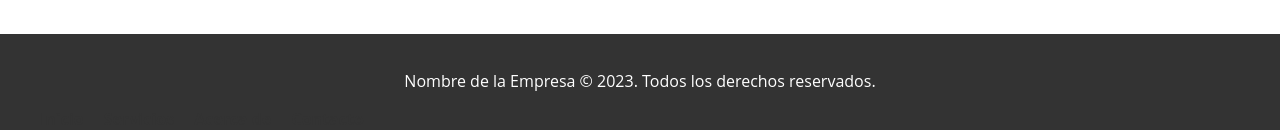
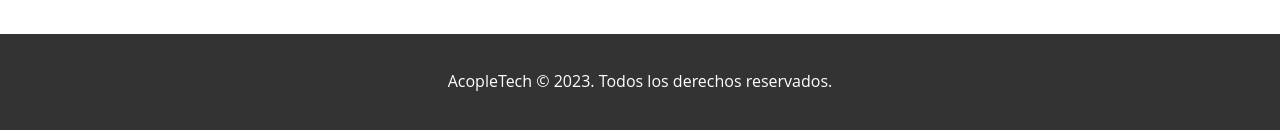
Before and after one commit to Daniboy230/project1.3, a plain HTML site: page index.html in a window 1280 px wide. Shown: the part 1718-1848 px from the top of the page. Drawn offline with Linux system fonts and the light colour scheme.

Commit message:
Update index.html

```diff
--- a/index.html
+++ b/index.html
@@ -58,7 +58,7 @@
 
   <footer>
     <div class="footer-content">
-      <p>Nombre de la Empresa © 2023. Todos los derechos reservados.</p>
+      <p>AcopleTech © 2023. Todos los derechos reservados.</p>
       <nav>
         <ul>
           <li><a href="#">Inicio</a></li>
```
